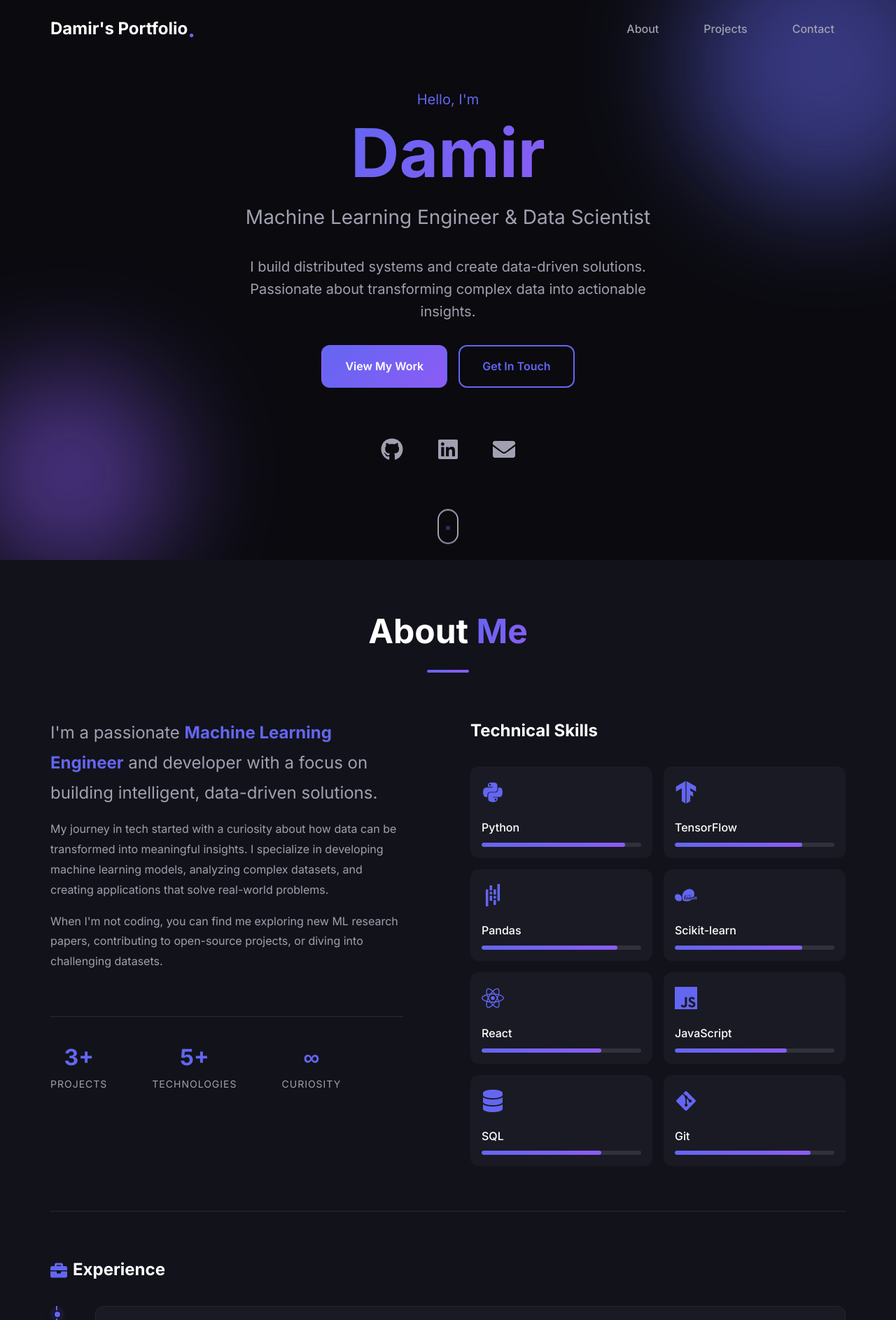
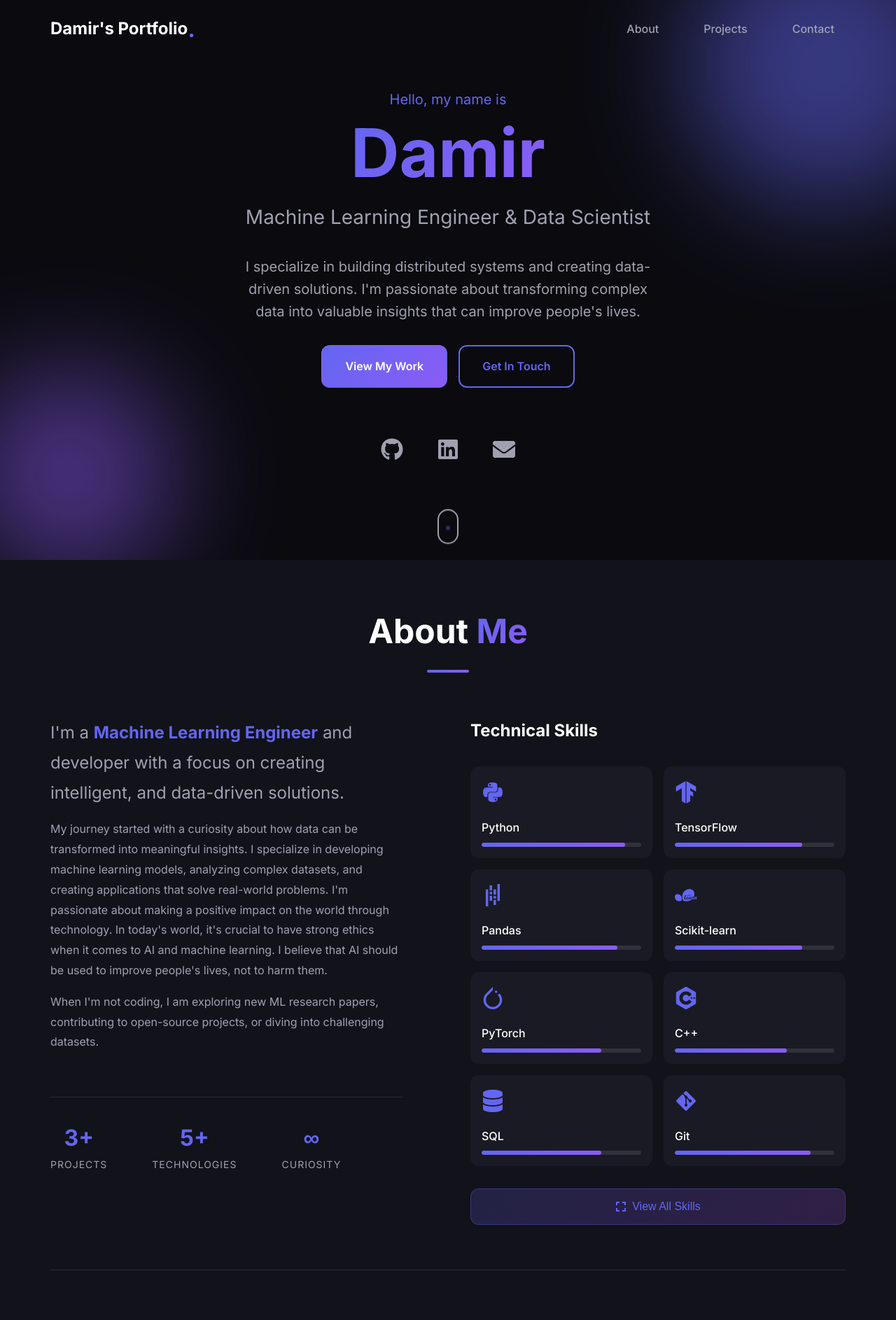
Before and after one commit to Damirchik11/Portfolio, a React (Vite) app in the folder DamirsPortfolio/: page / in a window 1280 px wide. Shown: the top 1886 px of the page at 70% size. Built offline with nearby package versions, Linux system fonts and the light colour scheme.

Commit message:
Changes to the About section

```diff
--- a/DamirsPortfolio/src/components/About/About.css
+++ b/DamirsPortfolio/src/components/About/About.css
@@ -166,6 +166,157 @@
     .about-stats {
         flex-direction: column;
         gap: var(--space-lg);
+    }
+}
+
+/* ========================================
+   EXPAND SKILLS BUTTON
+   ======================================== */
+
+.expand-skills-btn {
+    display: flex;
+    align-items: center;
+    justify-content: center;
+    gap: var(--space-sm);
+    width: 100%;
+    margin-top: var(--space-lg);
+    padding: var(--space-md) var(--space-lg);
+    background: linear-gradient(135deg, rgba(99, 102, 241, 0.2), rgba(168, 85, 247, 0.2));
+    border: 1px solid rgba(99, 102, 241, 0.3);
+    border-radius: var(--border-radius);
+    color: var(--accent);
+    font-size: var(--font-size-base);
+    font-weight: 500;
+    cursor: pointer;
+    transition: var(--transition);
+}
+
+.expand-skills-btn:hover {
+    background: linear-gradient(135deg, rgba(99, 102, 241, 0.3), rgba(168, 85, 247, 0.3));
+    border-color: var(--accent);
+    transform: translateY(-2px);
+    box-shadow: 0 4px 20px rgba(99, 102, 241, 0.3);
+}
+
+.expand-icon {
+    font-size: 1rem;
+}
+
+/* ========================================
+   SKILLS MODAL
+   ======================================== */
+
+.skills-modal-overlay {
+    position: fixed;
+    top: 0;
+    left: 0;
+    right: 0;
+    bottom: 0;
+    background: rgba(0, 0, 0, 0.8);
+    backdrop-filter: blur(8px);
+    display: flex;
+    align-items: center;
+    justify-content: center;
+    z-index: 1000;
+    padding: var(--space-lg);
+    animation: fadeIn 0.3s ease;
+}
+
+@keyframes fadeIn {
+    from {
+        opacity: 0;
+    }
+
+    to {
+        opacity: 1;
+    }
+}
+
+.skills-modal {
+    position: relative;
+    background: var(--bg-card);
+    border: 1px solid rgba(255, 255, 255, 0.1);
+    border-radius: calc(var(--border-radius) * 2);
+    padding: var(--space-xl);
+    max-width: 800px;
+    width: 100%;
+    max-height: 80vh;
+    overflow-y: auto;
+    animation: scaleIn 0.3s ease;
+}
+
+@keyframes scaleIn {
+    from {
+        opacity: 0;
+        transform: scale(0.9);
+    }
+
+    to {
+        opacity: 1;
+        transform: scale(1);
+    }
+}
+
+.modal-close-btn {
+    position: absolute;
+    top: var(--space-md);
+    right: var(--space-md);
+    background: rgba(255, 255, 255, 0.1);
+    border: none;
+    border-radius: 50%;
+    width: 40px;
+    height: 40px;
+    display: flex;
+    align-items: center;
+    justify-content: center;
+    color: var(--text-secondary);
+    font-size: 1.2rem;
+    cursor: pointer;
+    transition: var(--transition);
+}
+
+.modal-close-btn:hover {
+    background: rgba(239, 68, 68, 0.3);
+    color: #ef4444;
+}
+
+.modal-title {
+    font-size: var(--font-size-2xl);
+    color: var(--text-primary);
+    margin-bottom: var(--space-xl);
+    text-align: center;
+}
+
+.modal-skills-grid {
+    display: grid;
+    grid-template-columns: repeat(3, 1fr);
+    gap: var(--space-md);
+}
+
+/* Responsive Modal */
+@media (max-width: 768px) {
+    .skills-modal {
+        padding: var(--space-lg);
+        max-height: 90vh;
+    }
+
+    .modal-skills-grid {
+        grid-template-columns: repeat(2, 1fr);
+    }
+
+    .modal-title {
+        font-size: var(--font-size-xl);
+        margin-bottom: var(--space-lg);
+    }
+}
+
+@media (max-width: 480px) {
+    .skills-modal-overlay {
+        padding: var(--space-md);
+    }
+
+    .modal-skills-grid {
+        grid-template-columns: 1fr;
     }
 }
 
--- a/DamirsPortfolio/src/components/About/About.jsx
+++ b/DamirsPortfolio/src/components/About/About.jsx
@@ -1,6 +1,6 @@
-import { useState } from 'react'
-import { FaPython, FaReact, FaDatabase, FaGitAlt, FaChevronDown } from 'react-icons/fa'
-import { SiTensorflow, SiPandas, SiScikitlearn, SiJavascript } from 'react-icons/si'
+import { useState, useEffect } from 'react'
+import { FaPython, FaReact, FaDatabase, FaGitAlt, FaChevronDown, FaTimes, FaExpand } from 'react-icons/fa'
+import { SiTensorflow, SiPandas, SiScikitlearn, SiJavascript, SiPytorch, SiRust, SiGnubash, SiCplusplus, SiUnity, SiAmazonwebservices } from 'react-icons/si'
 import { FaBriefcase, FaGraduationCap } from 'react-icons/fa'
 import './About.css'
 
@@ -14,18 +14,44 @@ import './About.css'
 const About = () => {
     // Track which experience card's dropdown is open (by index, -1 = none)
     const [expandedExp, setExpandedExp] = useState(-1)
+    // Track if skills modal is open
+    const [showSkillsModal, setShowSkillsModal] = useState(false)
 
-    // Skills data
-    const skills = [
+    // Primary skills data (displayed in main grid)
+    const primarySkills = [
         { icon: <FaPython />, name: 'Python', level: 90 },
         { icon: <SiTensorflow />, name: 'TensorFlow', level: 80 },
         { icon: <SiPandas />, name: 'Pandas', level: 85 },
         { icon: <SiScikitlearn />, name: 'Scikit-learn', level: 80 },
-        { icon: <FaReact />, name: 'React', level: 75 },
-        { icon: <SiJavascript />, name: 'JavaScript', level: 70 },
+        { icon: <SiPytorch />, name: 'PyTorch', level: 75 },
+        { icon: <SiCplusplus />, name: 'C++', level: 70 },
         { icon: <FaDatabase />, name: 'SQL', level: 75 },
         { icon: <FaGitAlt />, name: 'Git', level: 85 },
     ]
+
+    // Additional skills (shown only in modal)
+    const additionalSkills = [
+        { icon: <FaReact />, name: 'React', level: 75 },
+        { icon: <SiRust />, name: 'Rust', level: 60 },
+        { icon: <SiGnubash />, name: 'Bash (Linux)', level: 80 },
+        { icon: <SiJavascript />, name: 'JavaScript', level: 70 },
+        { icon: <SiUnity />, name: 'Unity Engine', level: 65 },
+        { icon: <SiAmazonwebservices />, name: 'AWS', level: 70 },
+    ]
+
+    // All skills combined for modal
+    const allSkills = [...additionalSkills, ...primarySkills]
+
+    // Close modal on Escape key
+    useEffect(() => {
+        const handleEscape = (e) => {
+            if (e.key === 'Escape' && showSkillsModal) {
+                setShowSkillsModal(false)
+            }
+        }
+        document.addEventListener('keydown', handleEscape)
+        return () => document.removeEventListener('keydown', handleEscape)
+    }, [showSkillsModal])
 
     // Experience data with detailed bullet points
     const experience = [
@@ -93,17 +119,21 @@ const About = () => {
                     {/* Bio/Text Content */}
                     <div className="about-text">
                         <p className="about-intro">
-                            I'm a passionate <strong>Machine Learning Engineer</strong> and developer
-                            with a focus on building intelligent, data-driven solutions.
+                            I'm a <strong>Machine Learning Engineer</strong> and developer
+                            with a focus on creating intelligent, and data-driven solutions.
                         </p>
                         <p>
-                            My journey in tech started with a curiosity about how data can be
+                            My journey started with a curiosity about how data can be
                             transformed into meaningful insights. I specialize in developing
                             machine learning models, analyzing complex datasets, and creating
-                            applications that solve real-world problems.
+                            applications that solve real-world problems. I'm passionate about
+                            making a positive impact on the world through technology.
+                            In today's world, it's crucial to have strong ethics when it comes to
+                            AI and machine learning. I believe that AI should be used to improve
+                            people's lives, not to harm them.
                         </p>
                         <p>
-                            When I'm not coding, you can find me exploring new ML research papers,
+                            When I'm not coding, I am exploring new ML research papers,
                             contributing to open-source projects, or diving into challenging datasets.
                         </p>
 
@@ -128,7 +158,7 @@ const About = () => {
                     <div className="about-skills">
                         <h3>Technical Skills</h3>
                         <div className="skills-grid">
-                            {skills.map((skill) => (
+                            {primarySkills.map((skill) => (
                                 <div key={skill.name} className="skill-card">
                                     <div className="skill-icon">{skill.icon}</div>
                                     <span className="skill-name">{skill.name}</span>
@@ -141,6 +171,13 @@ const About = () => {
                                 </div>
                             ))}
                         </div>
+                        <button
+                            className="expand-skills-btn"
+                            onClick={() => setShowSkillsModal(true)}
+                        >
+                            <FaExpand className="expand-icon" />
+                            <span>View All Skills</span>
+                        </button>
                     </div>
                 </div>
 
@@ -206,6 +243,43 @@ const About = () => {
                     </div>
                 </div>
             </div>
+
+            {/* Skills Modal */}
+            {showSkillsModal && (
+                <div
+                    className="skills-modal-overlay"
+                    onClick={() => setShowSkillsModal(false)}
+                >
+                    <div
+                        className="skills-modal"
+                        onClick={(e) => e.stopPropagation()}
+                    >
+                        <button
+                            className="modal-close-btn"
+                            onClick={() => setShowSkillsModal(false)}
+                        >
+                            <FaTimes />
+                        </button>
+                        <h3 className="modal-title">
+                            All <span className="gradient-text">Technical Skills</span>
+                        </h3>
+                        <div className="modal-skills-grid">
+                            {allSkills.map((skill) => (
+                                <div key={skill.name} className="skill-card">
+                                    <div className="skill-icon">{skill.icon}</div>
+                                    <span className="skill-name">{skill.name}</span>
+                                    <div className="skill-bar">
+                                        <div
+                                            className="skill-progress"
+                                            style={{ width: `${skill.level}%` }}
+                                        ></div>
+                                    </div>
+                                </div>
+                            ))}
+                        </div>
+                    </div>
+                </div>
+            )}
         </section>
     )
 }
--- a/DamirsPortfolio/src/components/Footer/Footer.jsx
+++ b/DamirsPortfolio/src/components/Footer/Footer.jsx
@@ -23,9 +23,9 @@ const Footer = () => {
                     {/* Logo and tagline */}
                     <div className="footer-brand">
                         <Link to="/" className="footer-logo">
-                            Damir<span>.</span>
+                            Damir Kozhamkulov<span>.</span>
                         </Link>
-                        <p>Building intelligent solutions with data and code.</p>
+                        <p>Using data science to change the world for the better.</p>
                     </div>
 
                     {/* Quick Links */}
@@ -58,7 +58,7 @@ const Footer = () => {
                 {/* Copyright */}
                 <div className="footer-bottom">
                     <p>
-                        © {currentYear} Damir. Made with <FaHeart className="heart" /> using React.
+                        © {currentYear} Damir Kozhamkulov. Made with React.
                     </p>
                 </div>
             </div>
--- a/DamirsPortfolio/src/components/Hero/Hero.jsx
+++ b/DamirsPortfolio/src/components/Hero/Hero.jsx
@@ -25,7 +25,7 @@ const Hero = () => {
 
             <div className="hero-content">
                 {/* Greeting and Name */}
-                <p className="hero-greeting">Hello, I'm</p>
+                <p className="hero-greeting">Hello, my name is</p>
                 <h1 className="hero-name">
                     <span className="gradient-text">Damir</span>
                 </h1>
@@ -37,8 +37,9 @@ const Hero = () => {
 
                 {/* Brief description */}
                 <p className="hero-description">
-                    I build distributed systems and create data-driven solutions.
-                    Passionate about transforming complex data into actionable insights.
+                    I specialize in building distributed systems and creating data-driven solutions.
+                    I'm passionate about transforming complex data into valuable insights that can
+                    improve people's lives.
                 </p>
 
                 {/* Call-to-Action Buttons */}
--- a/DamirsPortfolio/src/components/Projects/Projects.jsx
+++ b/DamirsPortfolio/src/components/Projects/Projects.jsx
@@ -21,7 +21,7 @@ const Projects = () => {
                 {/* Section Header */}
                 <div className="section-header">
                     <h2 className="section-title">
-                        My <span className="gradient-text">Projects</span>
+                        Recent <span className="gradient-text">Projects</span>
                     </h2>
                     <div className="section-line"></div>
                     <p className="section-subtitle">
```
